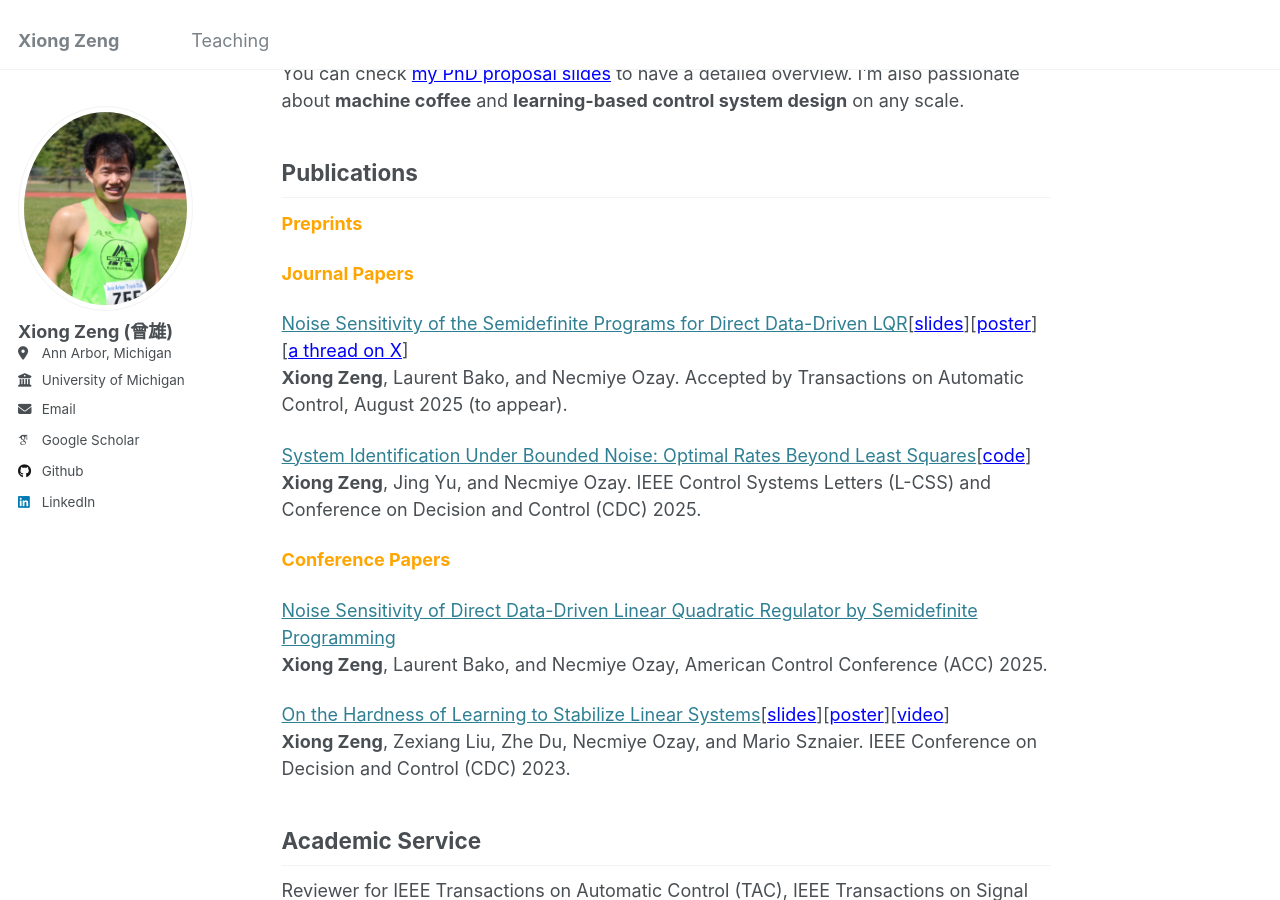
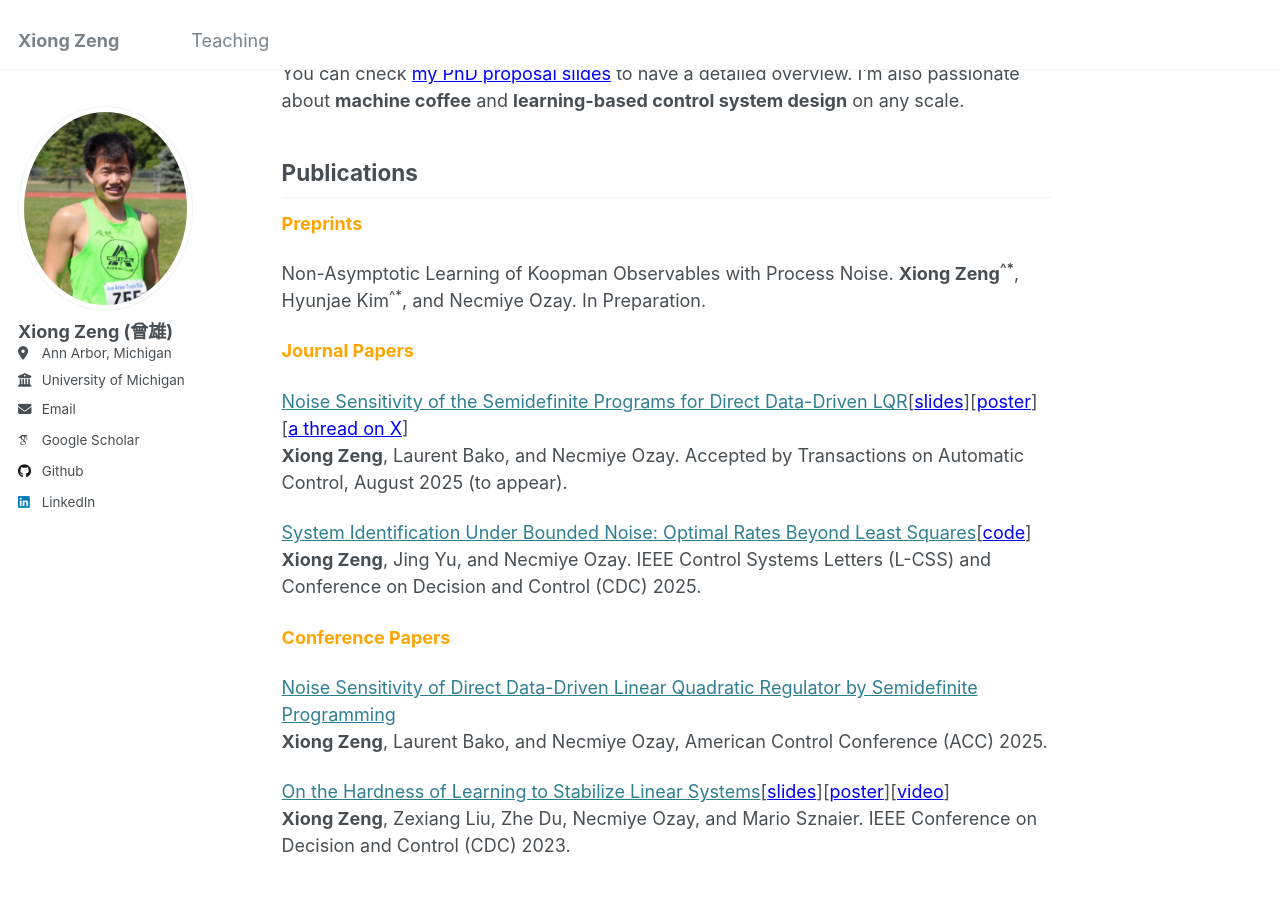
Before and after one commit to zengxiong111/zengxiong.github.io, a Jekyll site: the page built from _pages/about.md, in a window 1280 px wide and 900 px high, scrolled down 702 px. Built offline with Jekyll 4.4.1, drawn with Linux system fonts in a browser that asks for light colours; some web fonts are replaced.

Commit message:
Update about.md

```diff
--- a/_pages/about.md
+++ b/_pages/about.md
@@ -22,6 +22,8 @@ You can check <a href="https://github.com/zengxiong111/zengxiong.github.io/blob/
 ## Publications
 
 <span style="color:orange">**Preprints**</span>
+
+Non-Asymptotic Learning of Koopman Observables with Process Noise. **Xiong Zeng<sup>^*</sup>**, Hyunjae Kim<sup>^*</sup>, and Necmiye Ozay. In Preparation.
 
 
  <span style="color:orange">**Journal Papers**</span>
```
